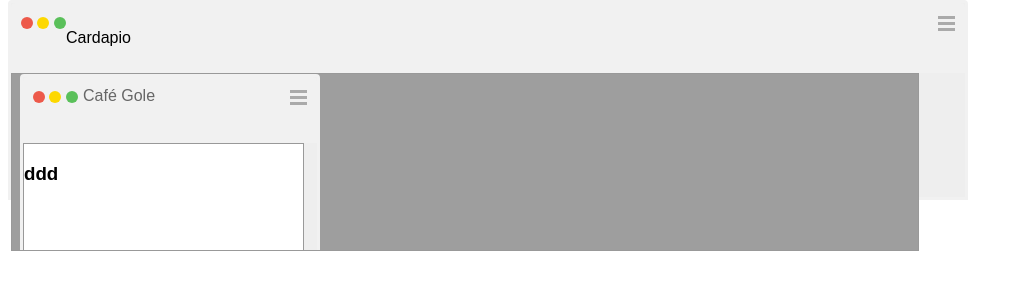
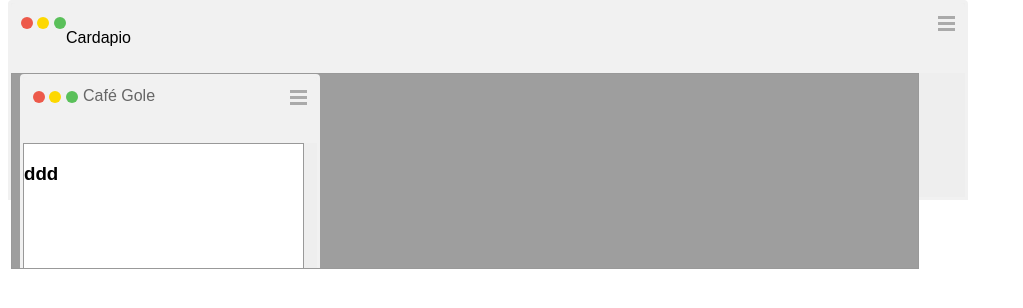
Before and after one commit to fortesabor/fortesabor.github.io, a plain HTML site: page janela.html in a window 1280 px wide. Shown: the whole page, without its empty margins (0-1023 px from the left). Drawn offline with Linux system fonts and the light colour scheme.

Commit message:
Update window.css

```diff
--- a/CSS/window.css
+++ b/CSS/window.css
@@ -91,7 +91,7 @@
 .content {
 	display:block;
 	width:95%;
-	height:176px;
+	height:100%;
 	margin:0;
 	border: 1px solid #999;
     background-color:white;
```
